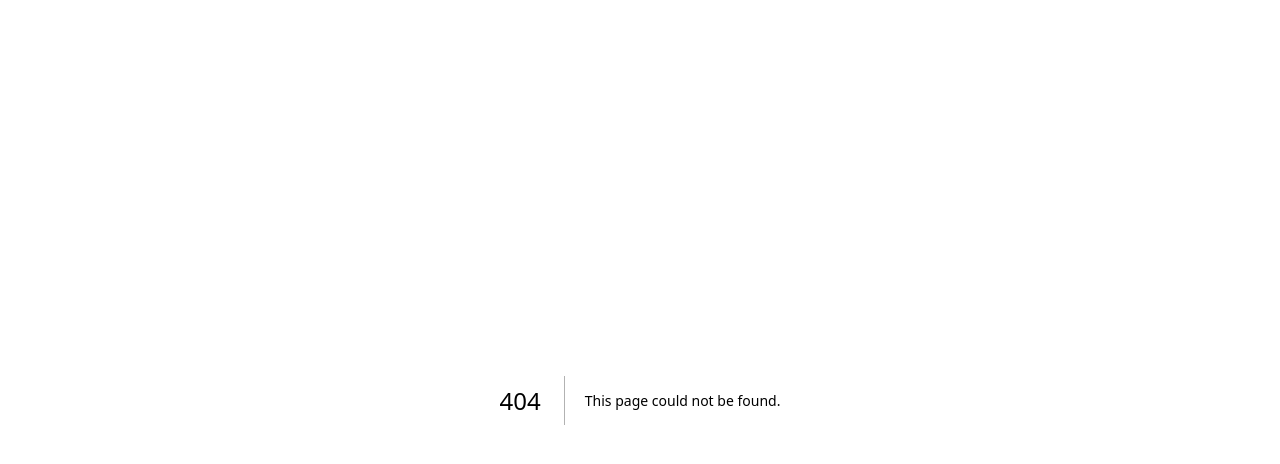
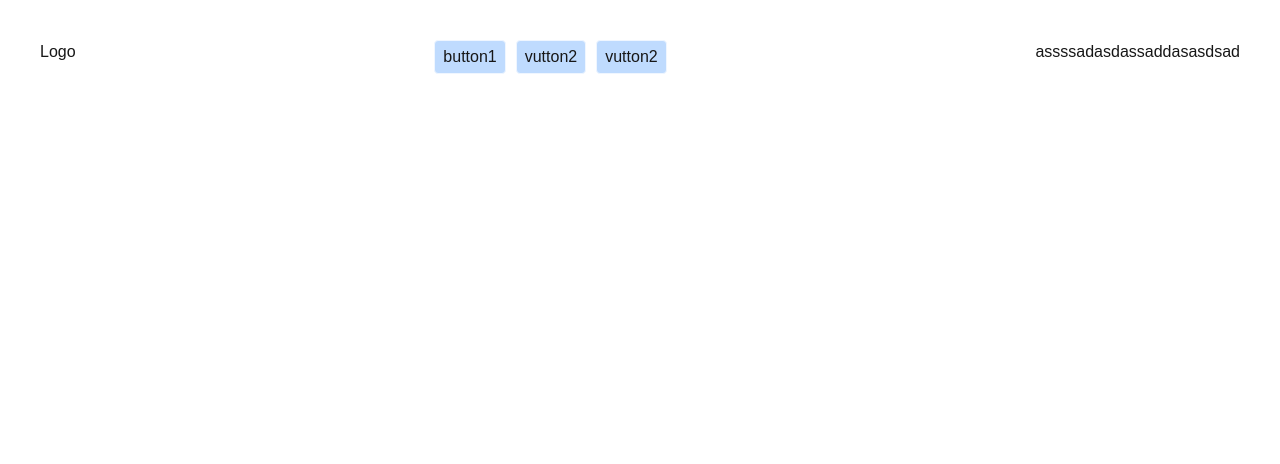
Before and after one commit to redonbej/zoomerang, a Next.js app: page /login in a window 1280 px wide. Before the commit this address had no page. Shown: the top 464 px of the page. Built offline with nearby package versions, Linux system fonts and the light colour scheme.

Commit message:
add auth pages (login,register), room pages

```diff
--- /dev/null
+++ b/app/(auth)/login/page.tsx
@@ -0,0 +1,18 @@
+const Login = () => {
+    return <div className="flex justify-between p-10">
+        <div>Logo</div>
+
+        <div>
+            <button className="px-2 py-1 rounded bg-blue-200 border border-blue-50 mr-2.5">button1</button>
+            <button className="px-2 py-1 rounded bg-blue-200 border border-blue-50 mr-2.5">vutton2</button>
+            <button className="px-2 py-1 rounded bg-blue-200 border border-blue-50 mr-2.5">vutton2</button>
+        </div>
+
+        <div>
+            assssadasdassaddasasdsad
+        </div>
+
+    </div>
+}
+
+export default Login;
--- /dev/null
+++ b/app/(auth)/register/page.tsx
@@ -0,0 +1,7 @@
+export default async function Page({
+                                       params,
+                                   }: {
+    params: Promise<{ slug: string }>
+}) {
+    return <h1>My Page</h1>
+}
```
Also changed, not shown: app/(main)/room/[id]/page.tsx (added), app/(main)/room/page.tsx (added).
